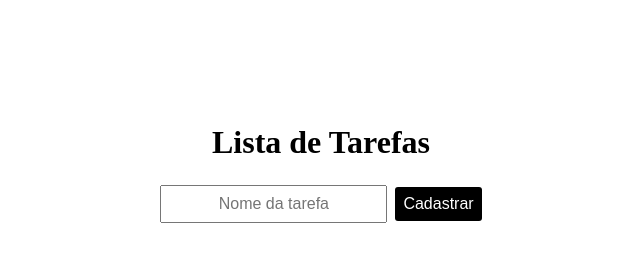
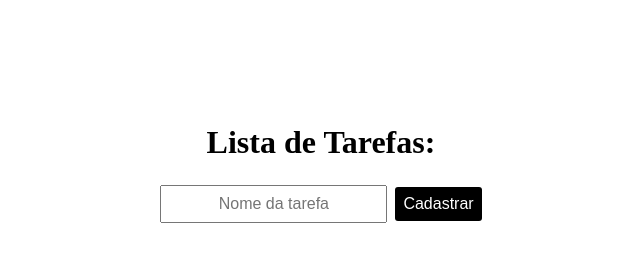
Before and after one commit to Pedrodev13/curs_ebac_frontend, a plain HTML site: page index.html in a window 1280 px wide. Shown: the whole page, without its empty margins (319-959 px from the left). Drawn offline with nearby package versions, Linux system fonts and the light colour scheme.

Commit message:
commit inicial1

```diff
--- a/index.html
+++ b/index.html
@@ -9,7 +9,7 @@
 <body>
 
     <header>
-        <h1>Lista de Tarefas</h1>
+        <h1>Lista de Tarefas:</h1>
     </header>
     <form>
         <input id="nova-atividade" type="text" placeholder="Nome da tarefa" required>
```
